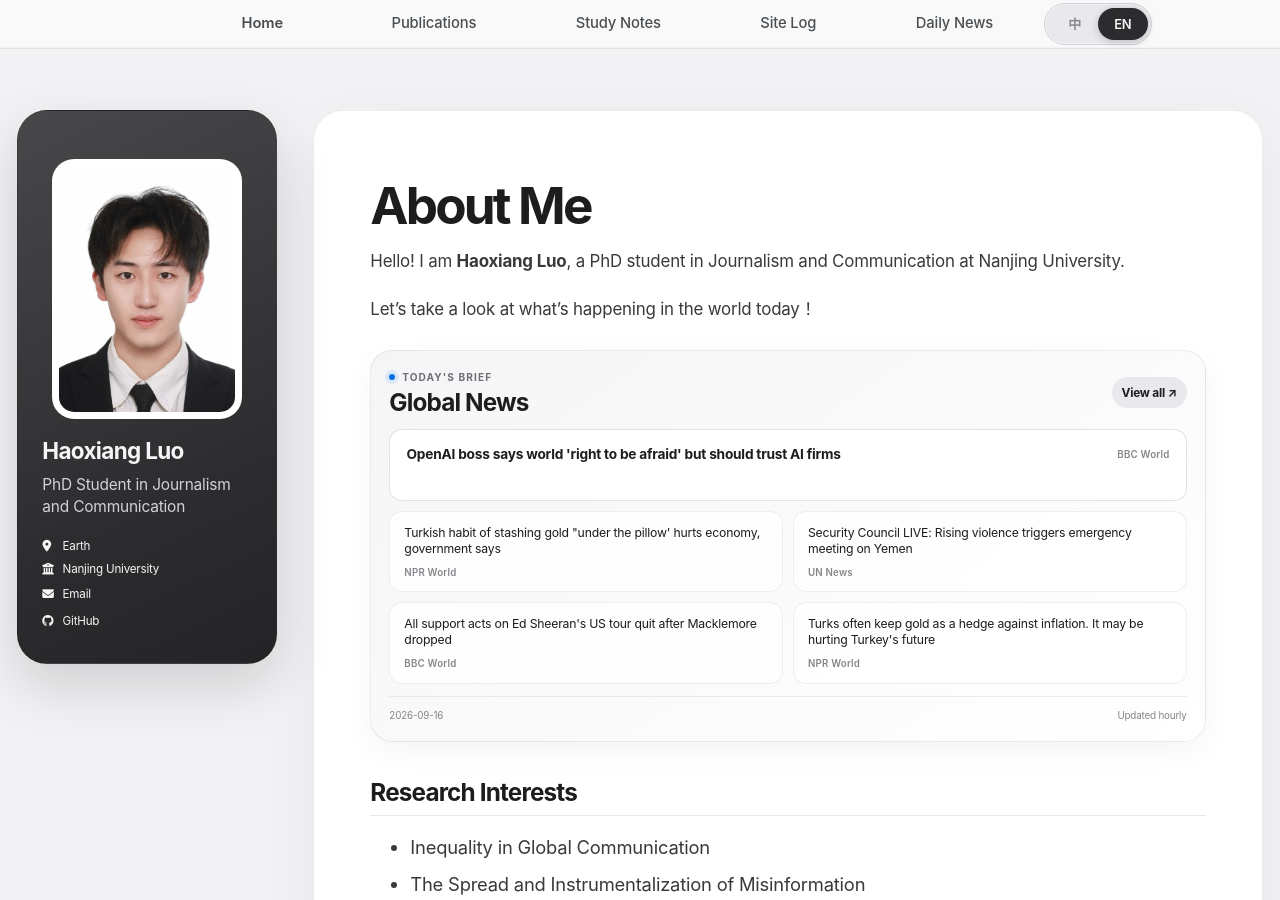
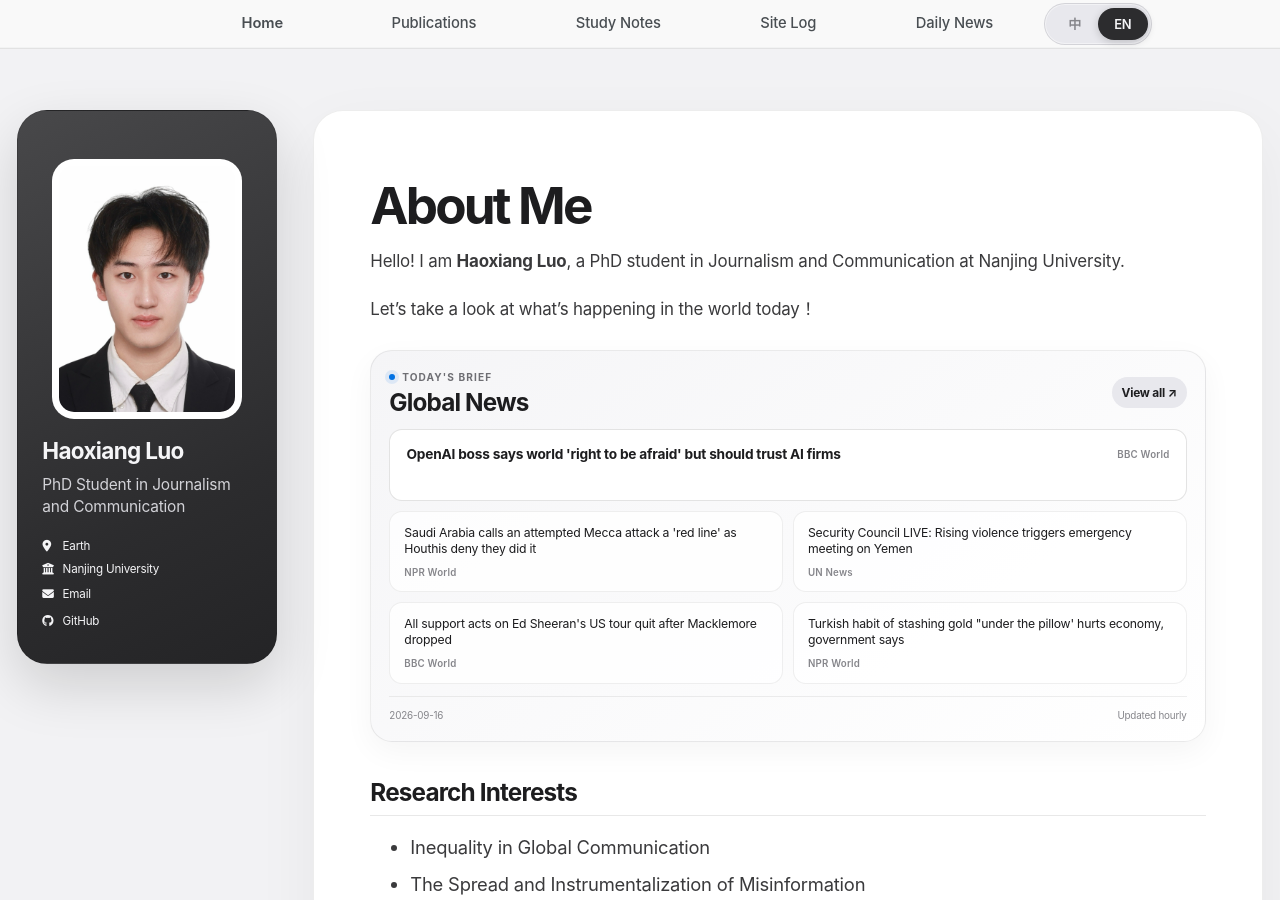
Before and after one commit to HaoxiangLuo/HaoxiangLuo.github.io, a Jekyll site: the page built from _pages/about.md, in a window 1280 px wide and 900 px high. Built offline with Jekyll 4.4.1, drawn with Linux system fonts in a browser that asks for light colours; a style sheet for code colours, icons or effects is not loaded; part of the change alters nothing that is shown.

Commit message:
Update daily news 2026-09-16

```diff
--- a/_data/daily_news.json
+++ b/_data/daily_news.json
@@ -6,9 +6,9 @@
       "url": "https://www.bbc.co.uk/news/articles/cqx2zpj4y525o?at_medium=RSS&at_campaign=rss"
     },
     {
-      "title": "Turkish habit of stashing gold \"under the pillow' hurts economy, government says",
+      "title": "Saudi Arabia calls an attempted Mecca attack a 'red line' as Houthis deny they did it",
       "source": "NPR World",
-      "url": "https://www.npr.org/2026/09/15/g-s1-143414/turkey-gold-economy"
+      "url": "https://www.npr.org/2026/09/16/g-s1-143554/saudi-arabia-attempted-mecca-attack"
     },
     {
       "title": "Security Council LIVE: Rising violence triggers emergency meeting on Yemen",
@@ -21,9 +21,9 @@
       "url": "https://www.bbc.co.uk/news/articles/c3vgyn49y4l7o?at_medium=RSS&at_campaign=rss"
     },
     {
-      "title": "Turks often keep gold as a hedge against inflation. It may be hurting Turkey's future",
+      "title": "Turkish habit of stashing gold \"under the pillow' hurts economy, government says",
       "source": "NPR World",
-      "url": "https://www.npr.org/2026/09/15/nx-s1-5949212/turks-often-keep-gold-as-a-hedge-against-inflation-it-may-be-hurting-turkeys-future"
+      "url": "https://www.npr.org/2026/09/15/g-s1-143414/turkey-gold-economy"
     },
     {
       "title": "UNICEF says thousands of children require mental health support after Nepal floods",
@@ -31,14 +31,14 @@
       "url": "https://news.un.org/feed/view/en/story/2026/09/1168340"
     },
     {
-      "title": "Three killed after LA news helicopter crashes while covering deadly bus collision",
+      "title": "At least 12 killed after war-damaged Gaza building collapses",
       "source": "BBC World",
-      "url": "https://www.bbc.co.uk/news/articles/cw4gq0j5jg10o?at_medium=RSS&at_campaign=rss"
+      "url": "https://www.bbc.co.uk/news/articles/cvp8d00j9gg5o?at_medium=RSS&at_campaign=rss"
     },
     {
-      "title": "State of U.S. democracy reaches new low, report finds",
+      "title": "Turks often keep gold as a hedge against inflation. It may be hurting Turkey's future",
       "source": "NPR World",
-      "url": "https://www.npr.org/2026/09/15/nx-s1-5969741/state-of-u-s-democracy-reaches-new-low-report-finds"
+      "url": "https://www.npr.org/2026/09/15/nx-s1-5949212/turks-often-keep-gold-as-a-hedge-against-inflation-it-may-be-hurting-turkeys-future"
     },
     {
       "title": "Escalating conflict drives new displacement in Yemen",
```
